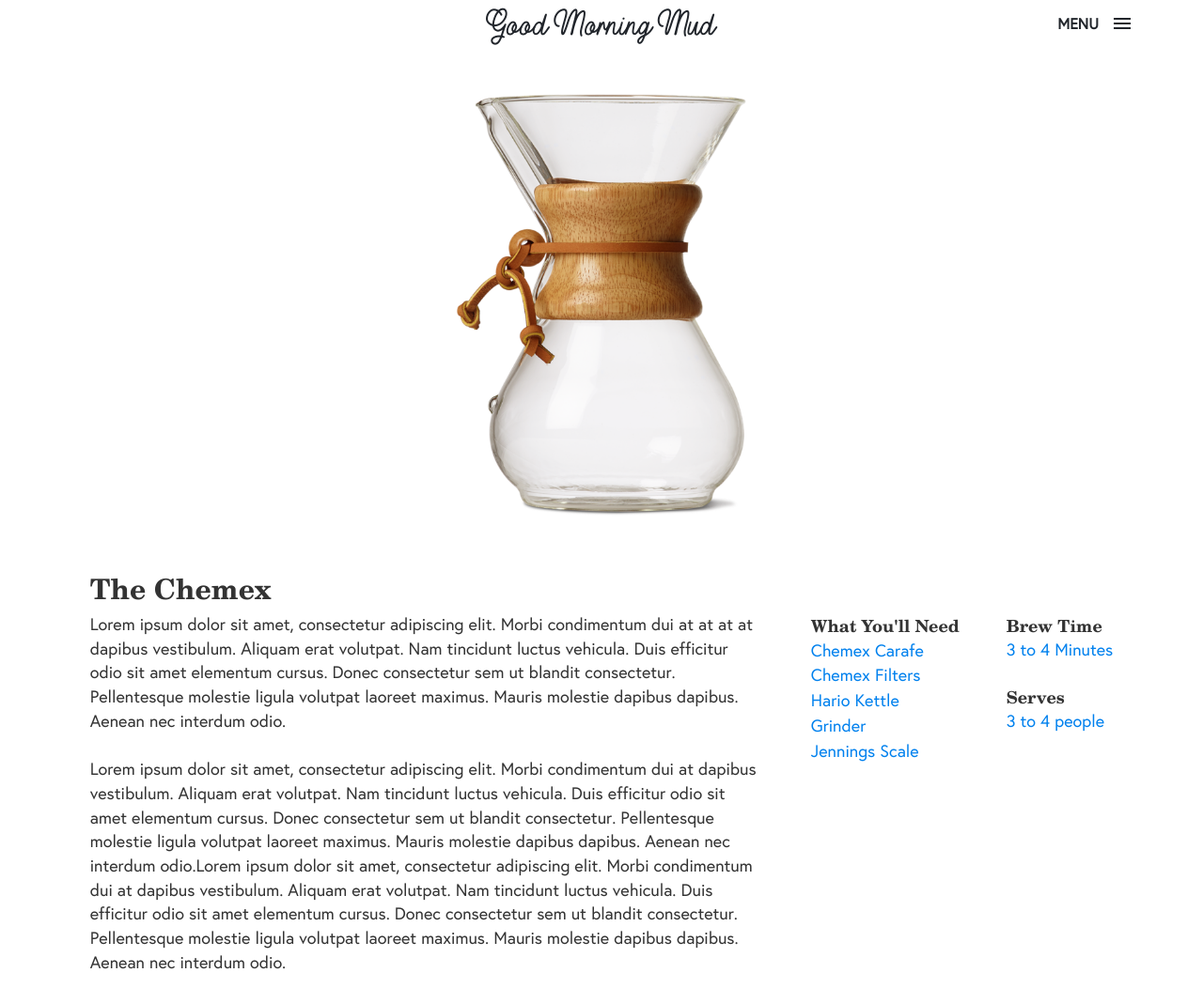
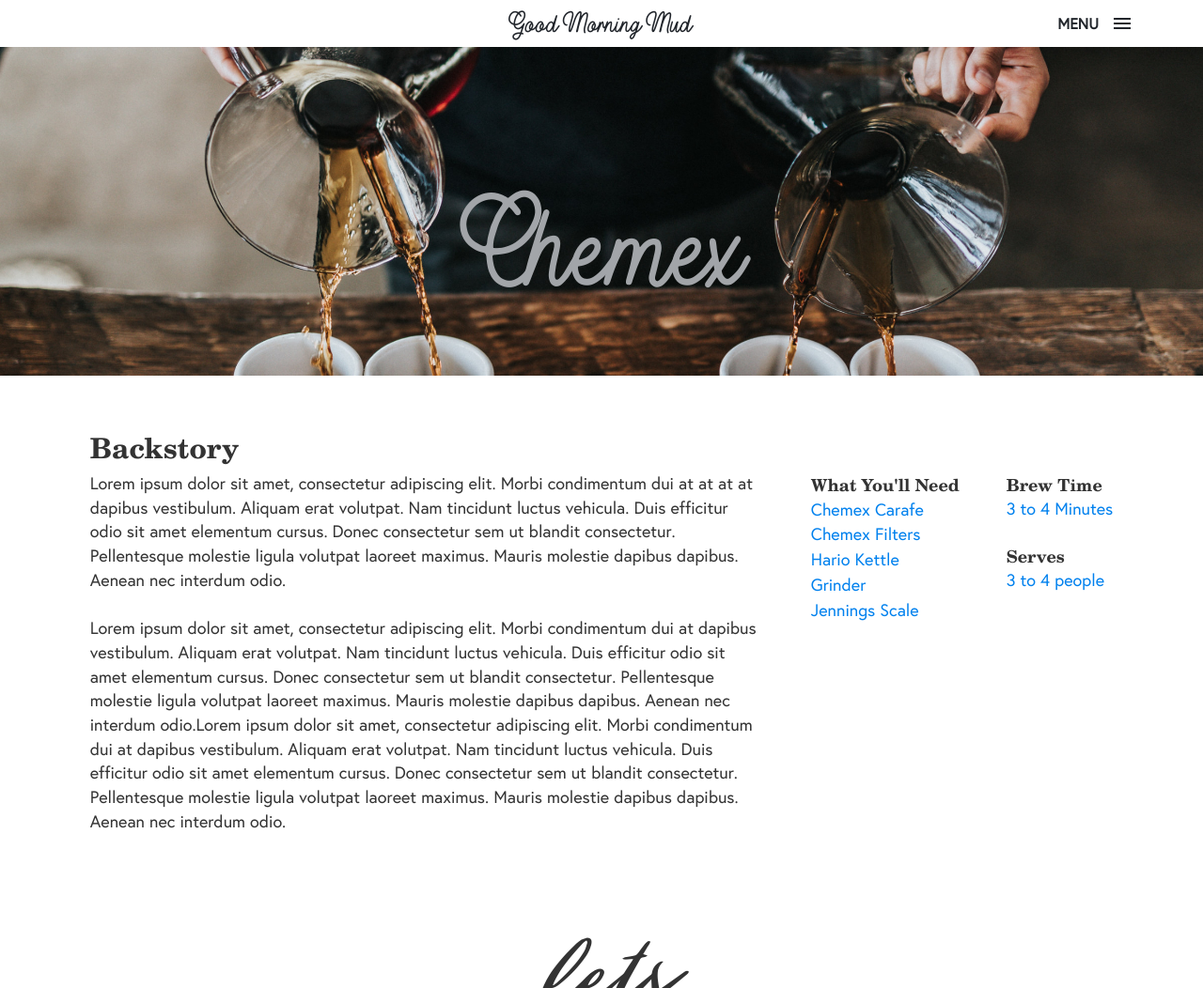
Before and after one commit to Dannyrobertj/Project, a plain HTML site: page index.html in a window 1280 px wide. Shown: the top 1052 px of the page at 94% size. Drawn offline with Linux system fonts and the light colour scheme; files whose address does not match are found by name.

Commit message:
Twenty-Second Commit
Added new heading and a text overlay for the heading

```diff
--- a/css/styles.css
+++ b/css/styles.css
@@ -107,11 +107,11 @@ position: relative;
 }
 
 .navbar-brand {
-  font-size: 40px !important;
+  font-size: 32px !important;
   color: rgb(33,37,43) !important;
   position: absolute;
   left: 50%;
-  margin-left: -138px !important;
+  margin-left: -114px !important;
   display: block;
 }
 
@@ -149,14 +149,40 @@ button {
   padding-top: 100px;
 }
 
-img.chemex {
-  height: 450px;
+.image-container {
+  margin-top: 50px;
+}
+
+.image-container h1 {
+  position: absolute;
+  font-size: 140px;
+  font-family: 'Buckwheat';
+  color: rgb(162,165,169);
+  top: 30%;
+  left: 50%;
+  -ms-transform:translate(-50%,-50%);
+  -moz-transform:translate(-50%,-50%);
+  -webkit-transform:translate(-50%,-50%);
+  transform:translate(-50%,-50%);
+}
+
+img.chemexCoolPour {
+  height: 350px;
+  width: 100%;
+  object-fit: cover;
 }
 
 @media screen and (max-width: 600px) {
-  img.chemex {
-    height: 250px;
+  img.chemexCoolPour {
+    height: 225px;
   }
+}
+
+@media screen and (max-width: 600px) {
+.image-container h1 {
+  font-size: 120px;
+  top: 20%;
+    }
 }
 
 .flexContainer {
@@ -955,6 +981,10 @@ li a.menuItems {
   color: rgb(101,101,101);
 }
 
+li a.menuItems:hover {
+  color: rgb(170,170,170);
+}
+
 
 /* HOVER COLOR */
 
--- a/index.html
+++ b/index.html
@@ -59,15 +59,14 @@
     </ul>
   </nav>
   <body>
-    <div class="flex-container">
       <div class="image-container">
-        <img src="img/chemex.png"
-        class="chemex" />
+        <h1 class="headingOverlay">Chemex</h1>
+        <img src="img/chemexCoolPour.jpg"
+        class="chemexCoolPour" />
       </div>
-    </div>
     <div class="flexContainer">
       <div class="textboxContainer">
-        <h2 class="textboxHeader">The Chemex</h2>
+        <h2 class="textboxHeader">Backstory</h2>
         <p class="textboxParagraph">Lorem ipsum dolor sit amet, consectetur adipiscing elit. Morbi condimentum dui at at at at dapibus vestibulum. Aliquam erat volutpat. Nam tincidunt luctus vehicula. Duis efficitur odio sit amet elementum cursus. Donec consectetur sem ut blandit consectetur. Pellentesque molestie ligula volutpat laoreet maximus. Mauris molestie dapibus dapibus. Aenean nec interdum odio.<br /><br />
         Lorem ipsum dolor sit amet, consectetur adipiscing elit. Morbi condimentum dui at dapibus vestibulum. Aliquam erat volutpat. Nam tincidunt luctus vehicula. Duis efficitur odio sit amet elementum cursus. Donec consectetur sem ut blandit consectetur. Pellentesque molestie ligula volutpat laoreet maximus. Mauris molestie dapibus dapibus. Aenean nec interdum odio.Lorem ipsum dolor sit amet, consectetur adipiscing elit. Morbi condimentum dui at dapibus vestibulum. Aliquam erat volutpat. Nam tincidunt luctus vehicula. Duis efficitur odio sit amet elementum cursus. Donec consectetur sem ut blandit consectetur. Pellentesque molestie ligula volutpat laoreet maximus. Mauris molestie dapibus dapibus. Aenean nec interdum odio.</p>
       </div>
```
Also changed, not shown: img/chemexCoolPour.jpg (added).
